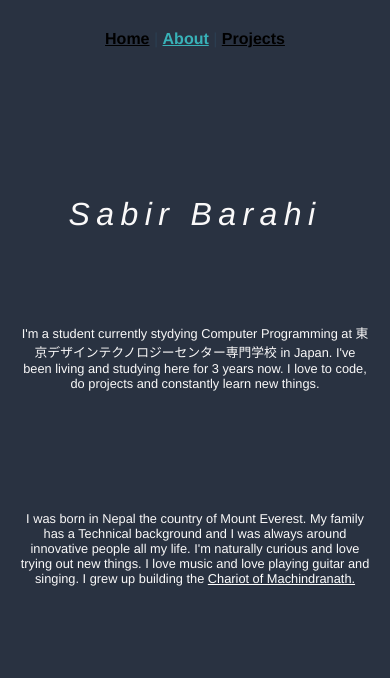
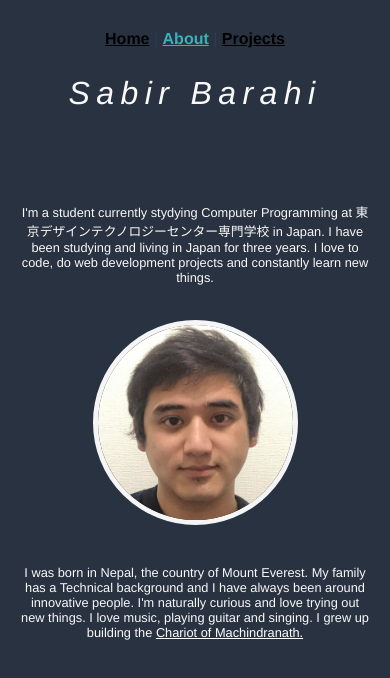
Before and after one commit to barahi/portfolio-sabir, a Vue app: page /about in a window 390 px wide. Shown: the top 678 px of the page. Built offline with nearby package versions, Linux system fonts and the light colour scheme; a small style sheet from the web is missing.

Commit message:
::added photo in mobile view::

```diff
--- a/src/components/Test.vue
+++ b/src/components/Test.vue
@@ -116,6 +116,7 @@ padding: 0;
         font-size: 0.8em;
         width: 100%;
         border: none;
+        margin-bottom: 180px;
     }
     .bio .bio2 p{
         font-size: 0.8em;
--- a/src/views/About.vue
+++ b/src/views/About.vue
@@ -5,16 +5,16 @@
 
       <img src="../assets/pp.jpg" alt="">
     <Test title="Sabir Barahi" >
+
       <template v-slot:info>
-        <p>I'm a student currently stydying Computer Programming at 東京デザインテクノロジーセンター専門学校 in Japan. I've been living and studying here for 3 years now. I love to code,
-          do projects and constantly learn new things.
+        <p>I'm a student currently stydying Computer Programming at 東京デザインテクノロジーセンター専門学校 in Japan. I have been studying and living in Japan for three years. I love to code,
+          do web development projects and constantly learn new things.
         </p>
       </template>
 
-
       <template v-slot:info2>
         <p>
-          I was born in Nepal the country of Mount Everest. My family has a Technical background and I was always around innovative people all my life. I'm naturally curious and love trying out new things. I love music and love playing guitar and singing.
+          I was born in Nepal, the country of Mount Everest. My family has a Technical background and I have always been around innovative people. I'm naturally curious and love trying out new things. I love music, playing guitar and singing.
           I grew up building the <a href="https://en.wikipedia.org/wiki/Rato_Machindranath_Jatra" style="color:white">Chariot of Machindranath.</a>
         </p>
       </template>
@@ -89,9 +89,9 @@ padding: 20px;
 }
 @media(max-width:900px){
   .aboutComponent img{
-    visibility: hidden;
+    position: absolute;
+    width: 50%;
   }
-
 .aboutComponent p{
 
   font-size: 2em;
```
